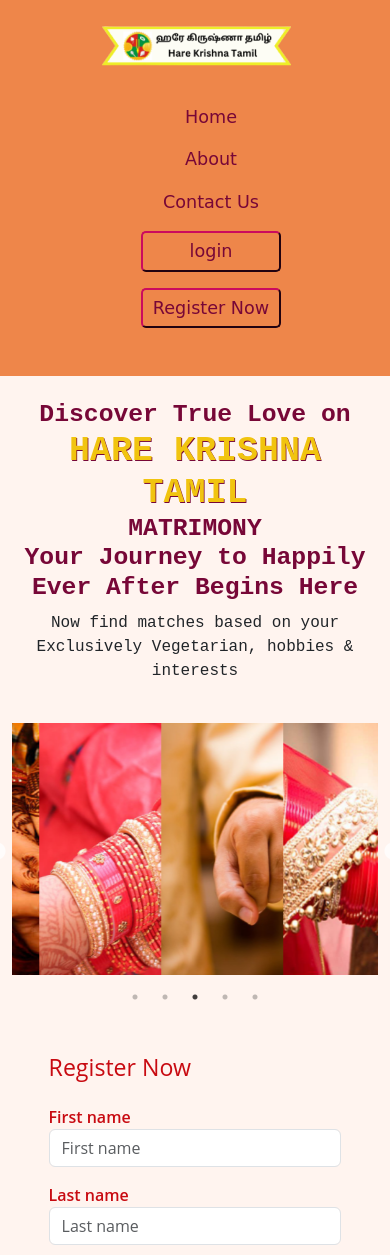
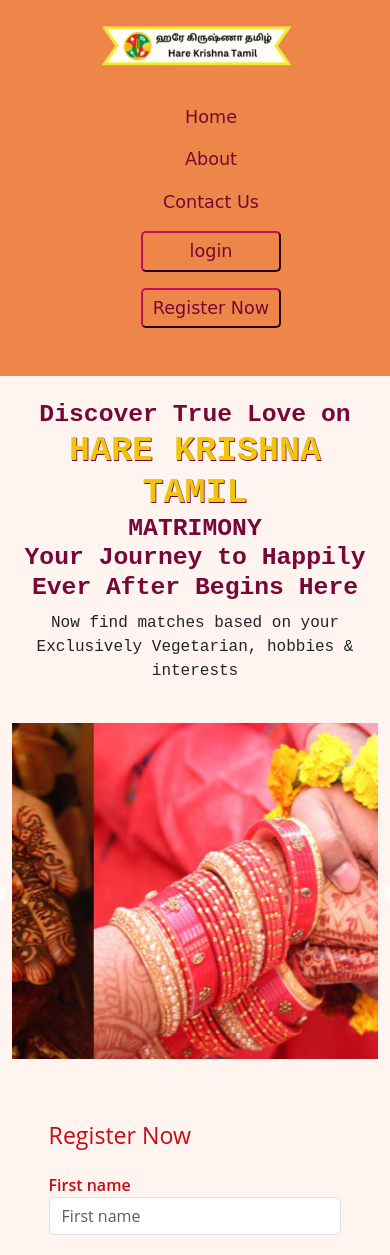
Before and after one commit to jawaharlalnehru1988/hktmatrimony, a React (Create React App) app: page / in a window 390 px wide. Shown: the top 1255 px of the page. Built offline with nearby package versions, Linux system fonts and the light colour scheme; the HTML template or start-up script is replaced by a standard one.

Commit message:
slider in mobile adjest

```diff
--- a/src/components/slider/slider-sec.css
+++ b/src/components/slider/slider-sec.css
@@ -2,3 +2,12 @@
     width: 360px;
     object-fit: contain;
 }
+
+
+
+@media screen and (max-width : 600px) {
+    .slider-wrap img{
+        width: 480px;
+        object-fit: contain;
+    }
+    }
--- a/src/components/slider/slider-sec.js
+++ b/src/components/slider/slider-sec.js
@@ -13,35 +13,61 @@
 
 function AutoPlay() {
   const settings = {
-    dots: true,
+    dots: false,
     infinite: true,
     slidesToShow: 3,
     slidesToScroll: 1,
     autoplay: true,
     speed: 2000,
     autoplaySpeed: 2000,
-    cssEase: "linear"
+    cssEase: "linear",
+    responsive: [
+      {
+        breakpoint: 1024,
+        settings: {
+          slidesToShow: 3,
+          slidesToScroll: 3,
+          infinite: true,
+          dots: false,
+        }
+      },
+      {
+        breakpoint: 600,
+        settings: {
+          slidesToShow: 1,
+          slidesToScroll: 2,
+          initialSlide: 2
+        }
+      },
+      {
+        breakpoint: 480,
+        settings: {
+          slidesToShow: 1,
+          slidesToScroll: 1
+        }
+      }
+    ]
   };
   return (
     <div className="slider-section">
       <div className='container' >
         <div className='row'>
-         <div className='col-lg-12 col-12 mt-4 mb-4 pb-3' >
+         <div className='col-lg-12 col-12 mt-4 mb-4' >
     <div className="slider-container">
       <Slider {...settings}>
-        <div className='slider-wrap .ml-1'>
+        <div className='slider-wrap'>
         <img src={sliderImageOne} alt="marriage" />
         </div>
-        <div className='slider-wrap .ml-1'>
+        <div className='slider-wrap'>
         <img src={sliderImageTwo} alt="marriage" />
         </div>
-        <div className='slider-wrap .ml-1'>
+        <div className='slider-wrap '>
         <img src={sliderImageThree} alt="marriage" />
         </div>
-        <div className='slider-wrap .ml-1'>
+        <div className='slider-wrap '>
         <img src={sliderImageFour} alt="marriage" />
         </div>
-        <div className='slider-wrap .ml-1'>
+        <div className='slider-wrap'>
         <img src={sliderImageFive} alt="marriage" />
         </div>
 
```
